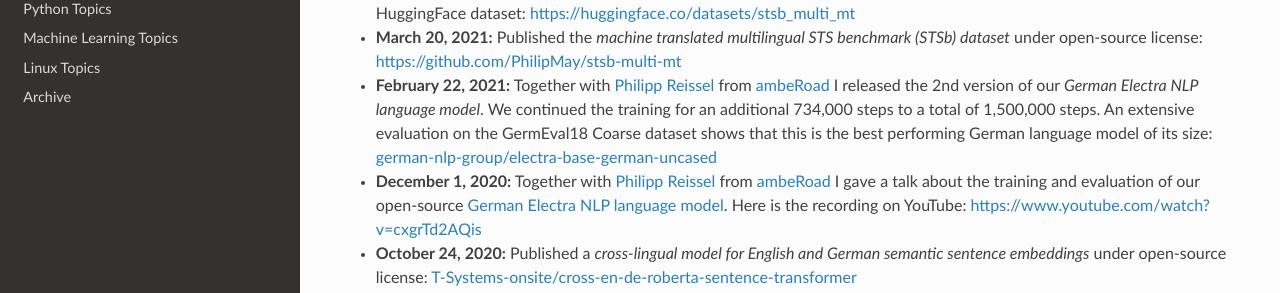
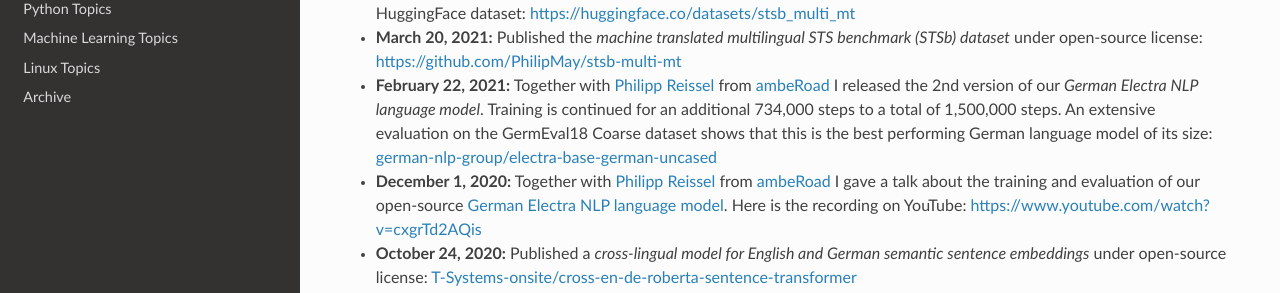
Before and after one commit to PhilipMay/May.la, a Sphinx documentation site: the page built from source/index.md, in a window 1280 px wide and 900 px high, scrolled down 301 px. Shown: the part 158-451 px from the top of the window. Built offline with Sphinx 7.4.7 and the Read the Docs theme 2.0.0, drawn with Linux system fonts in a browser that asks for light colours.

Commit message:
Update index.md

```diff
--- a/source/index.md
+++ b/source/index.md
@@ -17,7 +17,7 @@
 - **April 5, 2021:** Published training code for cross-lingual [sentence-transformers](https://github.com/UKPLab/sentence-transformers) models: [German-NLP-Group/xlsr](https://github.com/German-NLP-Group/xlsr)
 - **March 29, 2021:** Adding the machine translated multilingual STS benchmark (STSb) dataset called *stsb_multi_mt* as a HuggingFace dataset: https://huggingface.co/datasets/stsb_multi_mt
 - **March 20, 2021:** Published the *machine translated multilingual STS benchmark (STSb) dataset* under open-source license: https://github.com/PhilipMay/stsb-multi-mt
-- **February 22, 2021:** Together with [Philipp Reissel](https://twitter.com/phil_ipp_) from [ambeRoad](https://amberoad.de/) I released the 2nd version of our *German Electra NLP language model*. We continued the training for an additional 734,000 steps to a total of 1,500,000 steps. An extensive evaluation on the GermEval18 Coarse dataset shows that this is the best performing German language model of its size: [german-nlp-group/electra-base-german-uncased](https://huggingface.co/german-nlp-group/electra-base-german-uncased)
+- **February 22, 2021:** Together with [Philipp Reissel](https://twitter.com/phil_ipp_) from [ambeRoad](https://amberoad.de/) I released the 2nd version of our *German Electra NLP language model*. Training is continued for an additional 734,000 steps to a total of 1,500,000 steps. An extensive evaluation on the GermEval18 Coarse dataset shows that this is the best performing German language model of its size: [german-nlp-group/electra-base-german-uncased](https://huggingface.co/german-nlp-group/electra-base-german-uncased)
 - **December 1, 2020:** Together with [Philipp Reissel](https://twitter.com/phil_ipp_) from [ambeRoad](https://amberoad.de/) I gave a talk about the training and evaluation of our open-source [German Electra NLP language model](https://huggingface.co/german-nlp-group/electra-base-german-uncased). Here is the recording on YouTube: https://www.youtube.com/watch?v=cxgrTd2AQis
 - **October 24, 2020:** Published a *cross-lingual model for English and German semantic sentence embeddings* under open-source license: [T-Systems-onsite/cross-en-de-roberta-sentence-transformer](https://huggingface.co/T-Systems-onsite/cross-en-de-roberta-sentence-transformer)
 - **August 18, 2020:** Together with [Philipp Reissel](https://twitter.com/phil_ipp_) from [ambeRoad](https://amberoad.de/) I released a new open-source *German Electra NLP language model*: [german-nlp-group/electra-base-german-uncased](https://huggingface.co/german-nlp-group/electra-base-german-uncased)
```
